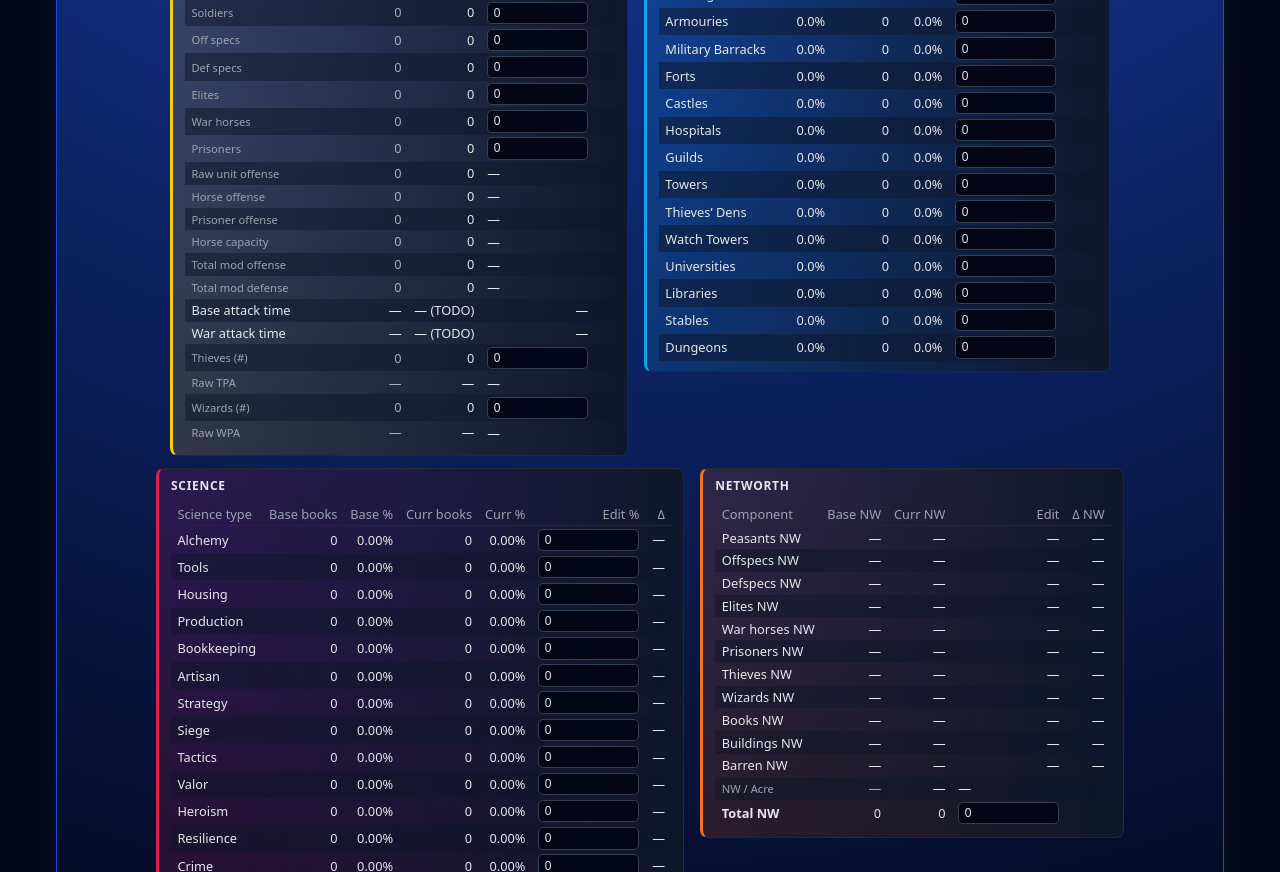
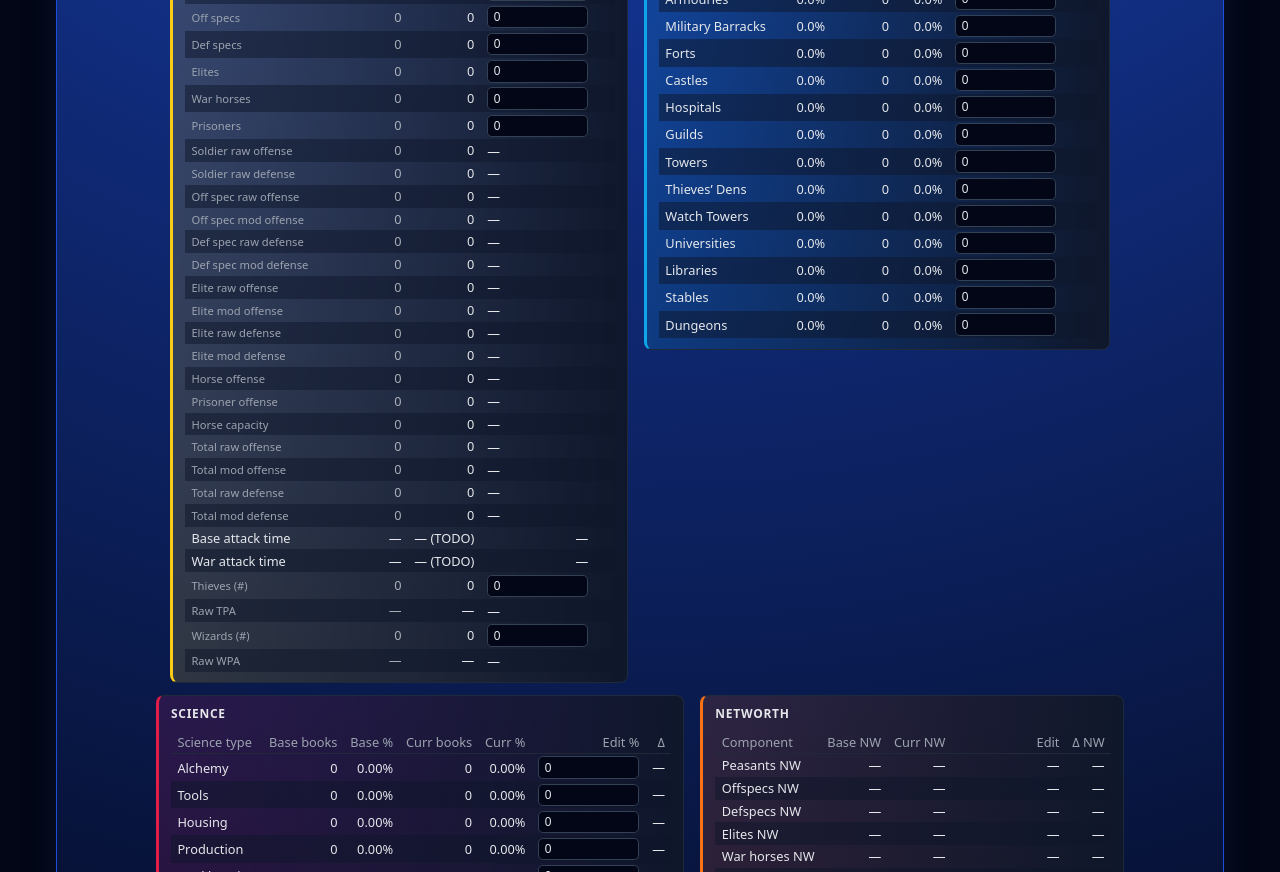
Before and after one commit to Kristoaster/utopia-province-sim, a React (Vite) app: page / in a window 1280 px wide. Shown: the part 1220-2092 px from the top of the page. Built offline with nearby package versions, Linux system fonts and the light colour scheme.

Commit message:
Clean up

```diff
--- a/src/App.tsx
+++ b/src/App.tsx
@@ -8,7 +8,6 @@ import { BUILDING_LIST } from "./utopia/data/buildings";
 import { parseIntelCsv } from "./utopia/intel-parse";
 import {
     resolveNwpa,
-    resolveGcpa,
     resolveRawTpa,
     resolveRawWpa,
     toMetricCell,
@@ -52,9 +51,6 @@ function App() {
 
     const baselineNwpa = useMemo(() => toMetricCell(resolveNwpa(baselineProvince)), [baselineProvince]);
     const currentNwpa = useMemo(() => toMetricCell(resolveNwpa(province)), [province]);
-
-    const baselineGcpa = useMemo(() => toMetricCell(resolveGcpa(baselineProvince)), [baselineProvince]);
-    const currentGcpa = useMemo(() => toMetricCell(resolveGcpa(province)), [province]);
 
     const baselineRawTpa = useMemo(() => toMetricCell(resolveRawTpa(baselineProvince)), [baselineProvince]);
     const currentRawTpa = useMemo(() => toMetricCell(resolveRawTpa(province)), [province]);
@@ -554,13 +550,6 @@ function App() {
                                 />
 
                                 <SnapshotMetric
-                                    label="GC / Acre"
-                                    baseline={baselineGcpa}
-                                    current={currentGcpa}
-                                    formatDelta={(d) => d.toFixed(4)}
-                                />
-
-                                <SnapshotMetric
                                     label="Food"
                                     baseline={simpleMetricCell(
                                         baselineProvince.food,
@@ -1021,13 +1010,121 @@ function App() {
                                 />
 
                                 <SnapshotMetric
-                                    label="Raw unit offense"
+                                    label="Soldier raw offense"
                                     baseline={simpleMetricCell(
-                                        baselineMetrics.militaryResult.rawUnitOffense,
+                                        baselineMetrics.militaryResult.soldierRawOffense,
                                         (v) => v.toFixed(0)
                                     )}
                                     current={simpleMetricCell(
-                                        militaryResult.rawUnitOffense,
+                                        militaryResult.soldierRawOffense,
+                                        (v) => v.toFixed(0)
+                                    )}
+                                />
+
+                                <SnapshotMetric
+                                    label="Soldier raw defense"
+                                    baseline={simpleMetricCell(
+                                        baselineMetrics.militaryResult.soldierRawDefense,
+                                        (v) => v.toFixed(0)
+                                    )}
+                                    current={simpleMetricCell(
+                                        militaryResult.soldierRawDefense,
+                                        (v) => v.toFixed(0)
+                                    )}
+                                />
+
+                                <SnapshotMetric
+                                    label="Off spec raw offense"
+                                    baseline={simpleMetricCell(
+                                        baselineMetrics.militaryResult.offSpecRawOffense,
+                                        (v) => v.toFixed(0)
+                                    )}
+                                    current={simpleMetricCell(
+                                        militaryResult.offSpecRawOffense,
+                                        (v) => v.toFixed(0)
+                                    )}
+                                />
+
+                                <SnapshotMetric
+                                    label="Off spec mod offense"
+                                    baseline={simpleMetricCell(
+                                        baselineMetrics.militaryResult.offSpecModOffense,
+                                        (v) => v.toFixed(0)
+                                    )}
+                                    current={simpleMetricCell(
+                                        militaryResult.offSpecModOffense,
+                                        (v) => v.toFixed(0)
+                                    )}
+                                />
+
+                                <SnapshotMetric
+                                    label="Def spec raw defense"
+                                    baseline={simpleMetricCell(
+                                        baselineMetrics.militaryResult.defSpecRawDefense,
+                                        (v) => v.toFixed(0)
+                                    )}
+                                    current={simpleMetricCell(
+                                        militaryResult.defSpecRawDefense,
+                                        (v) => v.toFixed(0)
+                                    )}
+                                />
+
+                                <SnapshotMetric
+                                    label="Def spec mod defense"
+                                    baseline={simpleMetricCell(
+                                        baselineMetrics.militaryResult.defSpecModDefense,
+                                        (v) => v.toFixed(0)
+                                    )}
+                                    current={simpleMetricCell(
+                                        militaryResult.defSpecModDefense,
+                                        (v) => v.toFixed(0)
+                                    )}
+                                />
+
+                                <SnapshotMetric
+                                    label="Elite raw offense"
+                                    baseline={simpleMetricCell(
+                                        baselineMetrics.militaryResult.eliteRawOffense,
+                                        (v) => v.toFixed(0)
+                                    )}
+                                    current={simpleMetricCell(
+                                        militaryResult.eliteRawOffense,
+                                        (v) => v.toFixed(0)
+                                    )}
+                                />
+
+                                <SnapshotMetric
+                                    label="Elite mod offense"
+                                    baseline={simpleMetricCell(
+                                        baselineMetrics.militaryResult.eliteModOffense,
+                                        (v) => v.toFixed(0)
+                                    )}
+                                    current={simpleMetricCell(
+                                        militaryResult.eliteModOffense,
+                                        (v) => v.toFixed(0)
+                                    )}
+                                />
+
+                                <SnapshotMetric
+                                    label="Elite raw defense"
+                                    baseline={simpleMetricCell(
+                                        baselineMetrics.militaryResult.eliteRawDefense,
+                                        (v) => v.toFixed(0)
+                                    )}
+                                    current={simpleMetricCell(
+                                        militaryResult.eliteRawDefense,
+                                        (v) => v.toFixed(0)
+                                    )}
+                                />
+
+                                <SnapshotMetric
+                                    label="Elite mod defense"
+                                    baseline={simpleMetricCell(
+                                        baselineMetrics.militaryResult.eliteModDefense,
+                                        (v) => v.toFixed(0)
+                                    )}
+                                    current={simpleMetricCell(
+                                        militaryResult.eliteModDefense,
                                         (v) => v.toFixed(0)
                                     )}
                                 />
@@ -1070,6 +1167,18 @@ function App() {
                                 />
 
                                 <SnapshotMetric
+                                    label="Total raw offense"
+                                    baseline={simpleMetricCell(
+                                        baselineMetrics.militaryResult.rawOffense,
+                                        (v) => v.toFixed(0)
+                                    )}
+                                    current={simpleMetricCell(
+                                        militaryResult.rawOffense,
+                                        (v) => v.toFixed(0)
+                                    )}
+                                />
+
+                                <SnapshotMetric
                                     label="Total mod offense"
                                     baseline={simpleMetricCell(
                                         baselineMetrics.militaryResult.modOffense,
@@ -1077,6 +1186,18 @@ function App() {
                                     )}
                                     current={simpleMetricCell(
                                         militaryResult.modOffense,
+                                        (v) => v.toFixed(0)
+                                    )}
+                                />
+
+                                <SnapshotMetric
+                                    label="Total raw defense"
+                                    baseline={simpleMetricCell(
+                                        baselineMetrics.militaryResult.rawDefense,
+                                        (v) => v.toFixed(0)
+                                    )}
+                                    current={simpleMetricCell(
+                                        militaryResult.rawDefense,
                                         (v) => v.toFixed(0)
                                     )}
                                 />
--- a/src/features/snapshot/snapshotDisplay.ts
+++ b/src/features/snapshot/snapshotDisplay.ts
@@ -79,15 +79,6 @@ export function resolveNwpa(prov: Province): SnapshotResolvedValue {
     });
 }
 
-export function resolveGcpa(prov: Province): SnapshotResolvedValue {
-    return resolveDualValue({
-        prov,
-        exportHeader: "GCpa",
-        calcNumeric: safeDiv(prov.gold, prov.acres),
-        formatCalc: (v) => v.toFixed(4),
-    });
-}
-
 export function resolveRawTpa(prov: Province): SnapshotResolvedValue {
     return resolveDualValue({
         prov,
--- a/src/utopia/calc/military.ts
+++ b/src/utopia/calc/military.ts
@@ -6,7 +6,16 @@ import { BUILDINGS } from "../data/buildings";
 import { calculateBE } from "./be.ts";
 
 export interface MilitaryResult {
-    rawUnitOffense: number;
+    soldierRawOffense: number;
+    soldierRawDefense: number;
+    offSpecRawOffense: number;
+    offSpecModOffense: number;
+    defSpecRawDefense: number;
+    defSpecModDefense: number;
+    eliteRawOffense: number;
+    eliteModOffense: number;
+    eliteRawDefense: number;
+    eliteModDefense: number;
     rawHorseOffense: number;
     rawPrisonerOffense: number;
     rawOffense: number;
@@ -50,7 +59,16 @@ export function calculateMilitary(prov: Province): MilitaryResult {
 
     if (!race) {
         return {
-            rawUnitOffense: 0,
+            soldierRawOffense: 0,
+            soldierRawDefense: 0,
+            offSpecRawOffense: 0,
+            offSpecModOffense: 0,
+            defSpecRawDefense: 0,
+            defSpecModDefense: 0,
+            eliteRawOffense: 0,
+            eliteModOffense: 0,
+            eliteRawDefense: 0,
+            eliteModDefense: 0,
             rawHorseOffense: 0,
             rawPrisonerOffense: 0,
             rawOffense: 0,
@@ -70,14 +88,15 @@ export function calculateMilitary(prov: Province): MilitaryResult {
     const eliteDefBonus = pers?.mods.eliteDefBonus ?? 0;
     const defSpecDefBonus = pers?.mods.defSpecDefBonus ?? 0;
 
-    const rawUnitOffense =
-        prov.soldiers * units.soldier.off +
-        prov.offSpecs * units.offSpec.off +
-        prov.elites * units.elite.off;
+    const soldierRawOffense = prov.soldiers * units.soldier.off;
+    const soldierRawDefense = prov.soldiers * units.soldier.def;
 
-    const rawDefense =
-        prov.soldiers * units.soldier.def +
-        prov.defSpecs * (units.defSpec.def + defSpecDefBonus) +
+    const offSpecRawOffense = prov.offSpecs * units.offSpec.off;
+    const defSpecRawDefense =
+        prov.defSpecs * (units.defSpec.def + defSpecDefBonus);
+
+    const eliteRawOffense = prov.elites * units.elite.off;
+    const eliteRawDefense =
         prov.elites * (units.elite.def + eliteDefBonus);
 
     const horseOffensePerHorse = getHorseOffensePerHorse(prov);
@@ -87,9 +106,16 @@ export function calculateMilitary(prov: Province): MilitaryResult {
     const rawPrisonerOffense = prov.prisoners * prisonerOffensePerPrisoner;
 
     const rawOffense =
-        rawUnitOffense +
+        soldierRawOffense +
+        offSpecRawOffense +
+        eliteRawOffense +
         rawHorseOffense +
         rawPrisonerOffense;
+
+    const rawDefense =
+        soldierRawDefense +
+        defSpecRawDefense +
+        eliteRawDefense;
 
     const horseCapacity = getHorseCapacity(prov);
     const horseCapHit = prov.horses > horseCapacity;
@@ -157,11 +183,25 @@ export function calculateMilitary(prov: Province): MilitaryResult {
         dmeFromBuildings *
         (1 + raceDmeBonus);
 
+    const offSpecModOffense = offSpecRawOffense * ome;
+    const defSpecModDefense = defSpecRawDefense * dme;
+    const eliteModOffense = eliteRawOffense * ome;
+    const eliteModDefense = eliteRawDefense * dme;
+
     const modOffense = rawOffense * ome;
     const modDefense = rawDefense * dme;
 
     return {
-        rawUnitOffense,
+        soldierRawOffense,
+        soldierRawDefense,
+        offSpecRawOffense,
+        offSpecModOffense,
+        defSpecRawDefense,
+        defSpecModDefense,
+        eliteRawOffense,
+        eliteModOffense,
+        eliteRawDefense,
+        eliteModDefense,
         rawHorseOffense,
         rawPrisonerOffense,
         rawOffense,
```
